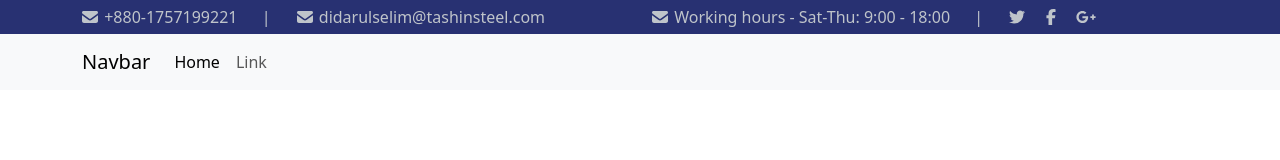
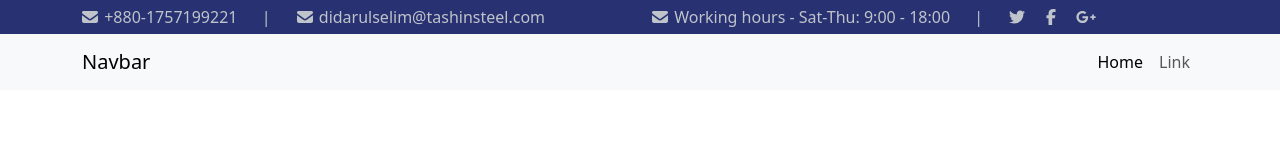
Before and after one commit to didarulselim/tashin_steel, a plain HTML site: page index.html in a window 1280 px wide. Drawn offline with nearby package versions, Linux system fonts and the light colour scheme; files that its build step writes are made by us from their sources.

Commit message:
Add files via upload

```diff
--- a/index.html
+++ b/index.html
@@ -40,8 +40,8 @@
     <button class="navbar-toggler" type="button" data-bs-toggle="collapse" data-bs-target="#navbarSupportedContent" aria-controls="navbarSupportedContent" aria-expanded="false" aria-label="Toggle navigation">
       <span class="navbar-toggler-icon"></span>
     </button>
-    <div class="collapse navbar-collapse" id="navbarSupportedContent">
-      <ul class="navbar-nav me-auto mb-2 mb-lg-0 menu-top">
+    <div class="collapse navbar-collapse justify-content-end" id="navbarSupportedContent">
+      <ul class="navbar-nav menu-top">
         <li class="nav-item">
           <a class="nav-link active" aria-current="page" href="#">Home</a>
         </li>
```
